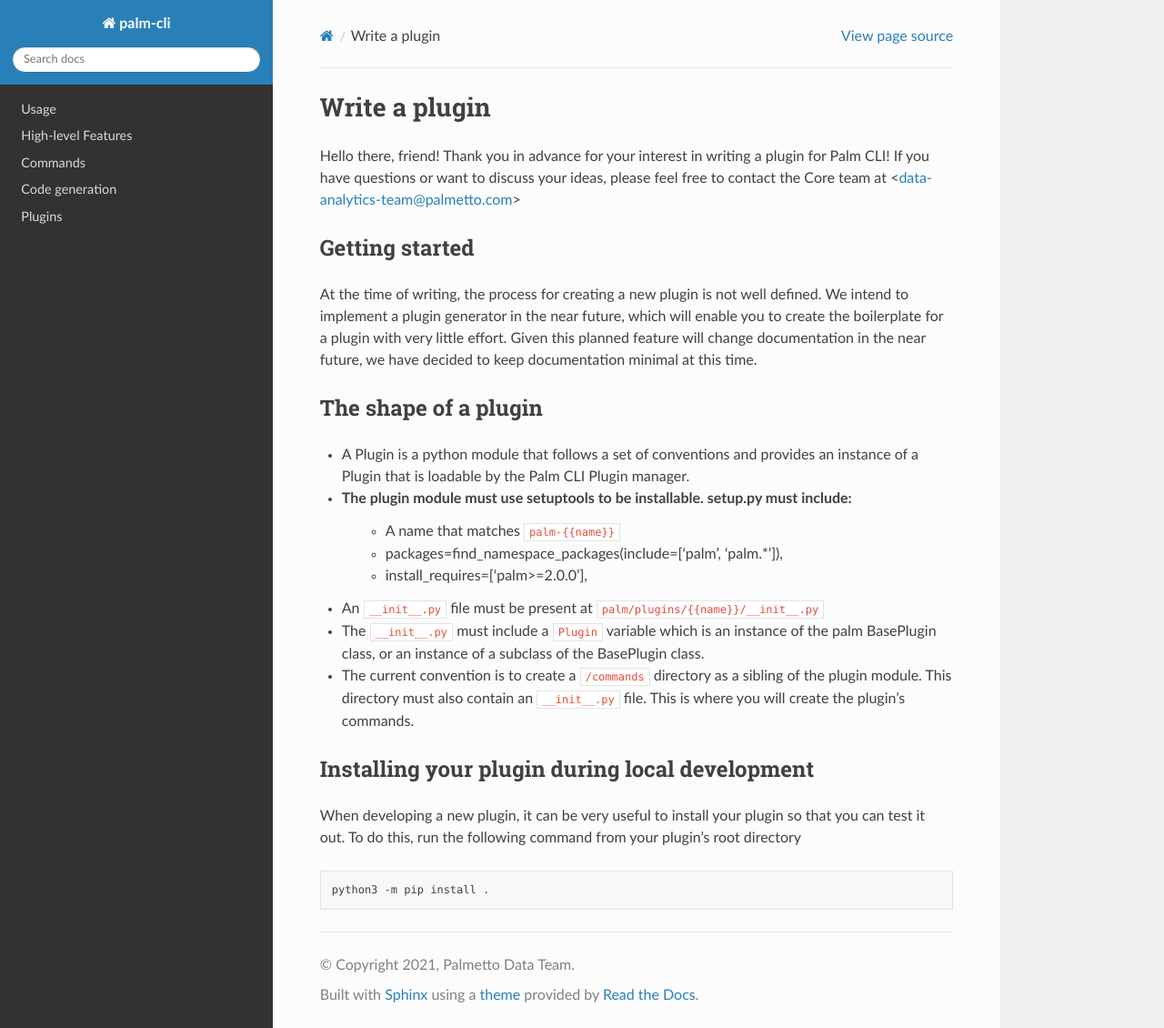
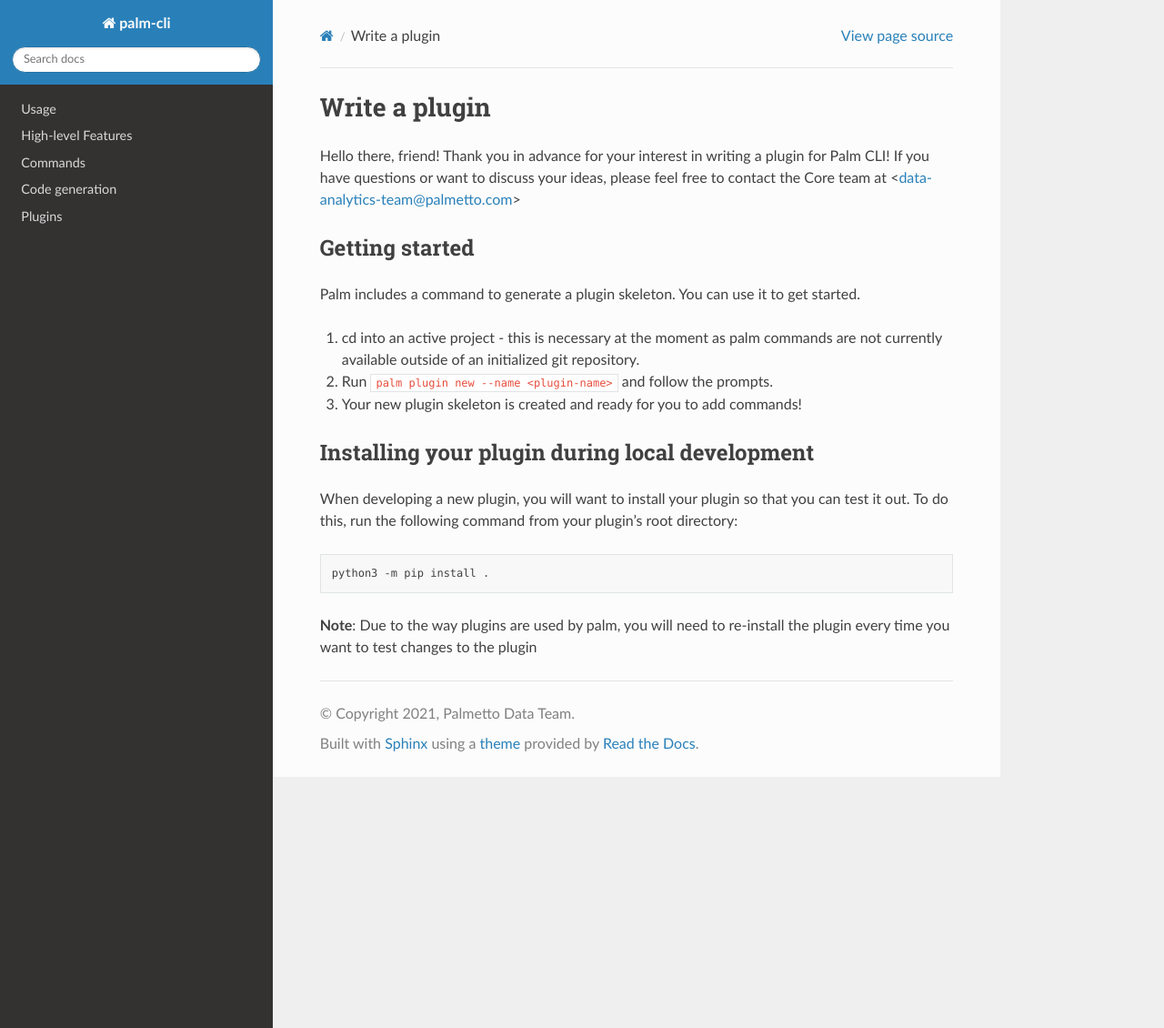
Before and after one commit to palmetto/palm-cli, a Sphinx documentation site: the page built from docs/source/write-a-plugin.rst, in a window 1280 px wide and 1130 px high. Shown: the whole window at 91% size. Built offline with Sphinx 7.4.7 and the Read the Docs theme 2.0.0, drawn with Linux system fonts in a browser that asks for light colours.

Commit message:
Update docs for writing a plugin

```diff
--- a/docs/source/write-a-plugin.rst
+++ b/docs/source/write-a-plugin.rst
@@ -6,40 +6,27 @@ Hello there, friend! Thank you in advance for your interest in writing a plugin
 Palm CLI! If you have questions or want to discuss your ideas, please feel free to
 contact the Core team at <data-analytics-team@palmetto.com>
 
-.. TODO: DATA-423: Update this documentation with plugin generation instructions
 
 Getting started
 ===============
 
-At the time of writing, the process for creating a new plugin is not well defined.
-We intend to implement a plugin generator in the near future, which will enable
-you to create the boilerplate for a plugin with very little effort. Given this
-planned feature will change documentation in the near future, we have decided to
-keep documentation minimal at this time.
+Palm includes a command to generate a plugin skeleton. You can use it to get started.
 
-The shape of a plugin
-=====================
-
-- A Plugin is a python module that follows a set of conventions and provides an instance
-  of a Plugin that is loadable by the Palm CLI Plugin manager.
-- The plugin module must use setuptools to be installable. setup.py must include:
-    - A name that matches ``palm-{{name}}``
-    - packages=find_namespace_packages(include=['palm', 'palm.*']),
-    - install_requires=['palm>=2.0.0'],
-- An ``__init__.py`` file must be present at ``palm/plugins/{{name}}/__init__.py``
-- The ``__init__.py`` must include a ``Plugin`` variable which is an instance of
-  the palm BasePlugin class, or an instance of a subclass of the BasePlugin class.
-- The current convention is to create a ``/commands`` directory as a sibling of the
-  plugin module. This directory must also contain an ``__init__.py`` file. This is
-  where you will create the plugin's commands.
+1. cd into an active project - this is necessary at the moment as palm commands
+   are not currently available outside of an initialized git repository.
+2. Run ``palm plugin new --name <plugin-name>`` and follow the prompts.
+3. Your new plugin skeleton is created and ready for you to add commands!
 
 Installing your plugin during local development
 ===============================================
 
-When developing a new plugin, it can be very useful to install your plugin
-so that you can test it out. To do this, run the following command from
-your plugin's root directory
+When developing a new plugin, you will want to install your plugin
+so that you can test it out.  To do this, run the following command from
+your plugin's root directory:
 
 .. code:: bash
 
   python3 -m pip install .
+
+**Note**: Due to the way plugins are used by palm, you will need to re-install
+the plugin every time you want to test changes to the plugin
```
